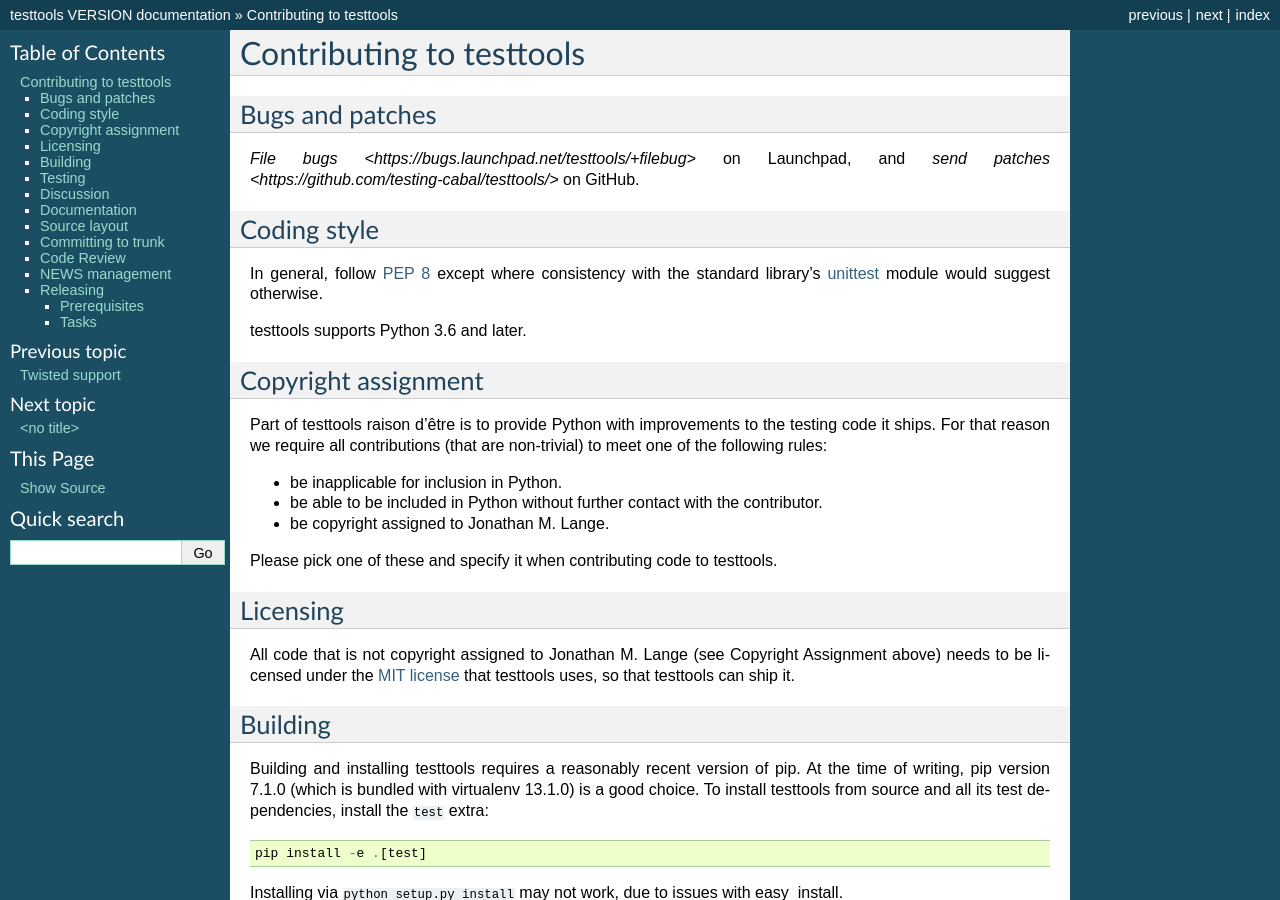
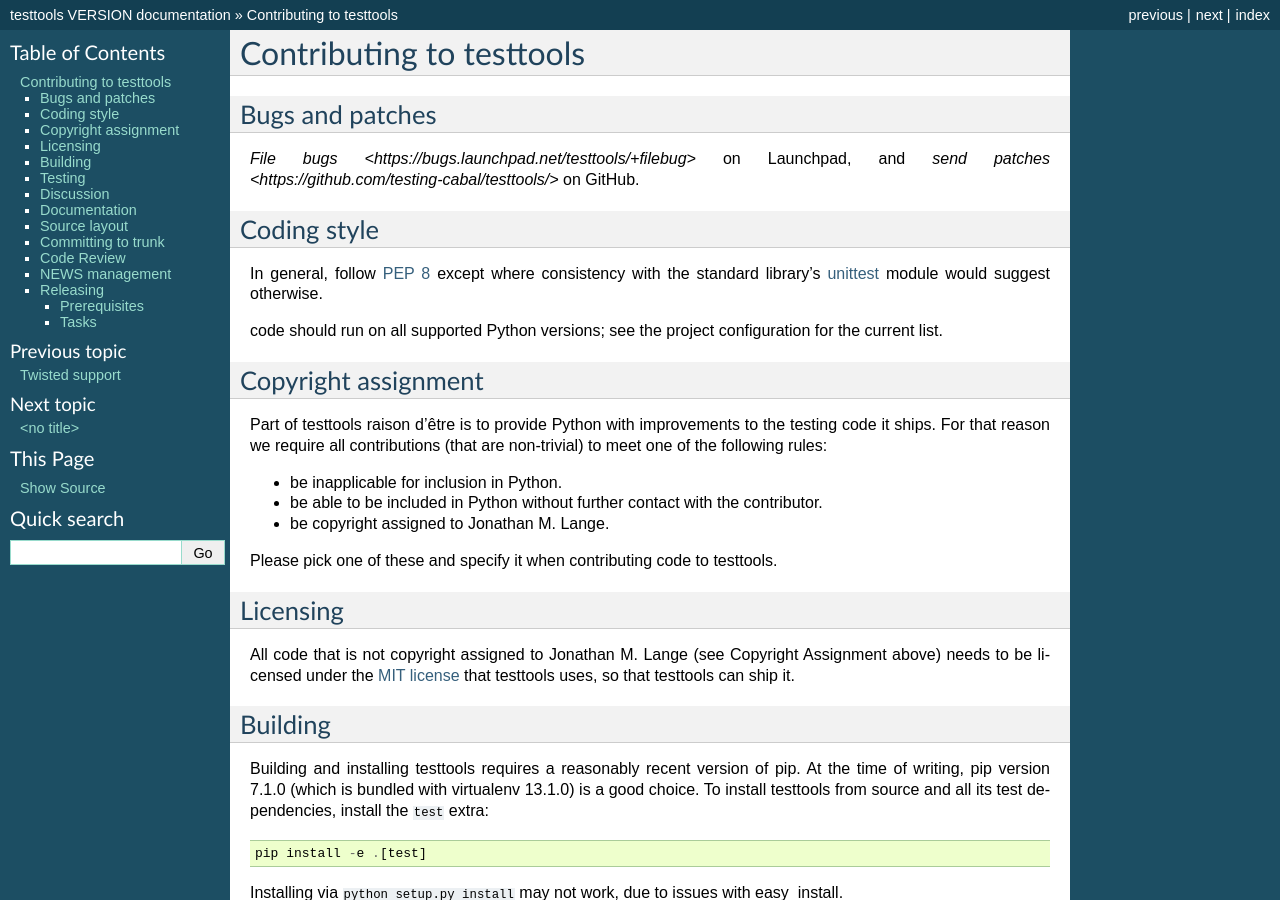
Before and after one commit to testing-cabal/testtools, a Sphinx documentation site: the page built from doc/hacking.rst, in a window 1280 px wide and 900 px high. Built offline with Sphinx 7.4.7, drawn with Linux system fonts in a browser that asks for light colours.

Commit message:
Drop Python 3.6 support

```diff
--- a/README.rst
+++ b/README.rst
@@ -34,7 +34,7 @@
 Supported platforms
 -------------------
 
- * Python 3.6+ or PyPy3
+ * Python 3.7+ or PyPy3
 
 If you would like to use testtools for earlier Pythons, consult the compatibility docs:
 
--- a/doc/hacking.rst
+++ b/doc/hacking.rst
@@ -15,7 +15,8 @@
 In general, follow `PEP 8`_ except where consistency with the standard
 library's unittest_ module would suggest otherwise.
 
-testtools supports Python 3.6 and later.
+code should run on all supported Python versions; see the project configuration
+for the current list.
 
 Copyright assignment
 --------------------
--- a/doc/overview.rst
+++ b/doc/overview.rst
@@ -84,7 +84,7 @@
 --------------------------
 
 testtools gives you the very latest in unit testing technology in a way that
-will work with Python 3.6+ and PyPy3.
+will work with Python 3.7+ and PyPy3.
 
 If you wish to use testtools with Python 2.4 or 2.5, then please use testtools
 0.9.15.
--- a/setup.cfg
+++ b/setup.cfg
@@ -12,7 +12,6 @@
     Operating System :: OS Independent
     Programming Language :: Python
     Programming Language :: Python :: 3
-    Programming Language :: Python :: 3.6
     Programming Language :: Python :: 3.7
     Programming Language :: Python :: 3.8
     Programming Language :: Python :: 3.9
--- a/setup.py
+++ b/setup.py
@@ -2,6 +2,6 @@
 import setuptools
 
 setuptools.setup(
-    python_requires='>=3.6',
+    python_requires='>=3.7',
     setup_requires=['pbr'],
     pbr=True)
```
Also changed, not shown: 3 other files.
